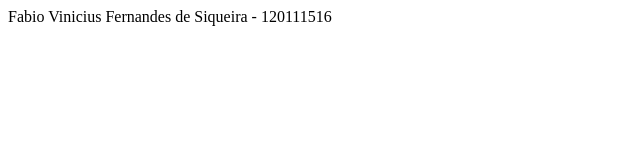
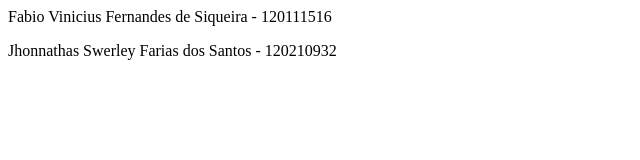
Before and after one commit to fabiovinicius1/lighttpd, a plain HTML site: page index.html in a window 1280 px wide. Shown: the whole page, without its empty margins (0-640 px from the left). Drawn offline with Linux system fonts and the light colour scheme.

Commit message:
Update index.html

```diff
--- a/index.html
+++ b/index.html
@@ -1,5 +1,6 @@
 <html>
 <body>
     <p>Fabio Vinicius Fernandes de Siqueira - 120111516</p>
+    <p>Jhonnathas Swerley Farias dos Santos - 120210932</p>
 </body>
 </html>
```
